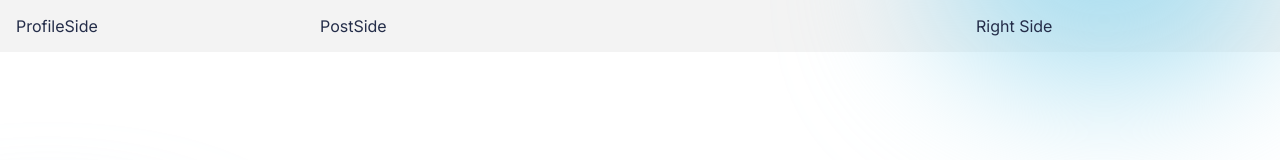
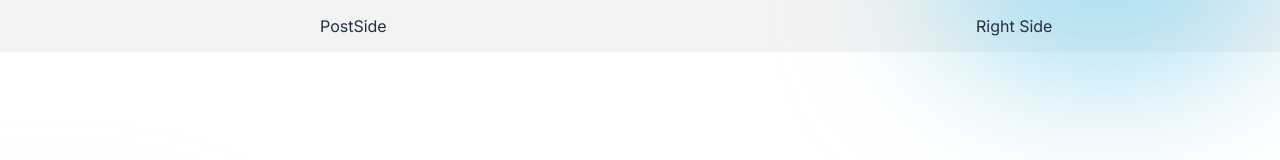
Before and after one commit to asiflhr/MERN-Social-Media-App, a React (Create React App) app: page / in a window 1280 px wide. Shown: the top 160 px of the page. Built offline with nearby package versions, Linux system fonts and the light colour scheme.

Commit message:
first commit

```diff
--- a/src/components/PostSide/PostSide.css
+++ b/src/components/PostSide/PostSide.css
@@ -0,0 +1,7 @@
+.PostSide {
+    display: flex;
+    flex-direction: column;
+    gap: 1rem;
+    height: 100vh;
+    overflow: auto;
+}
--- a/src/components/ProfileSide/ProfileSide.css
+++ b/src/components/ProfileSide/ProfileSide.css
@@ -0,0 +1,7 @@
+.ProfileSide{
+    display: flex;
+    flex-direction: column;
+    gap: 1rem;
+    align-items: center;
+    overflow: auto;
+}
--- a/src/components/ProfileSide/ProfileSide.jsx
+++ b/src/components/ProfileSide/ProfileSide.jsx
@@ -1,8 +1,16 @@
 import React from 'react'
+import './ProfileSide.css'
+import FollowersCard from '../FollowersCard/FollowersCard'
+import LogoSearch from '../LogoSearch/LogoSearch'
+import ProfileCard from '../ProfileCard/ProfileCard'
 
 const ProfileSide = () => {
   return (
-    <div>ProfileSide</div>
+    <div className='ProfileSide'>
+      {/* <LogoSearch /> */}
+      {/* <ProfileCard /> */}
+      {/* <FollowersCard /> */}
+    </div>
   )
 }
 
--- a/src/pages/Home/Home.jsx
+++ b/src/pages/Home/Home.jsx
@@ -7,9 +7,9 @@ import "./Home.css";
 const Home = () => {
   return (
     <div className="Home">
-      <ProfileSide/>
-        <PostSide/>
-        <RightSide/>
+      <ProfileSide />
+      <PostSide />
+      <RightSide />
     </div>
   );
 };
```
Also changed, not shown: src/components/PostSide/PostSide.jsx (+7 -6 lines).
